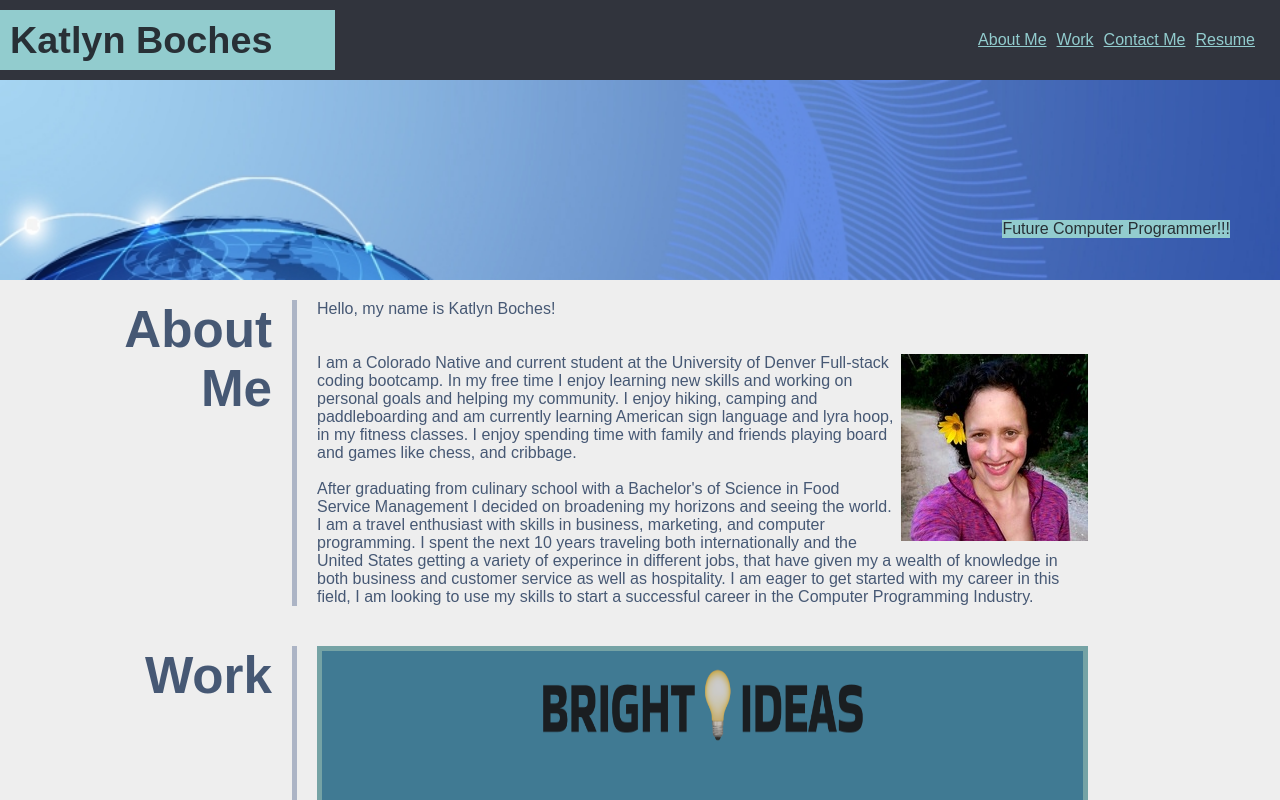
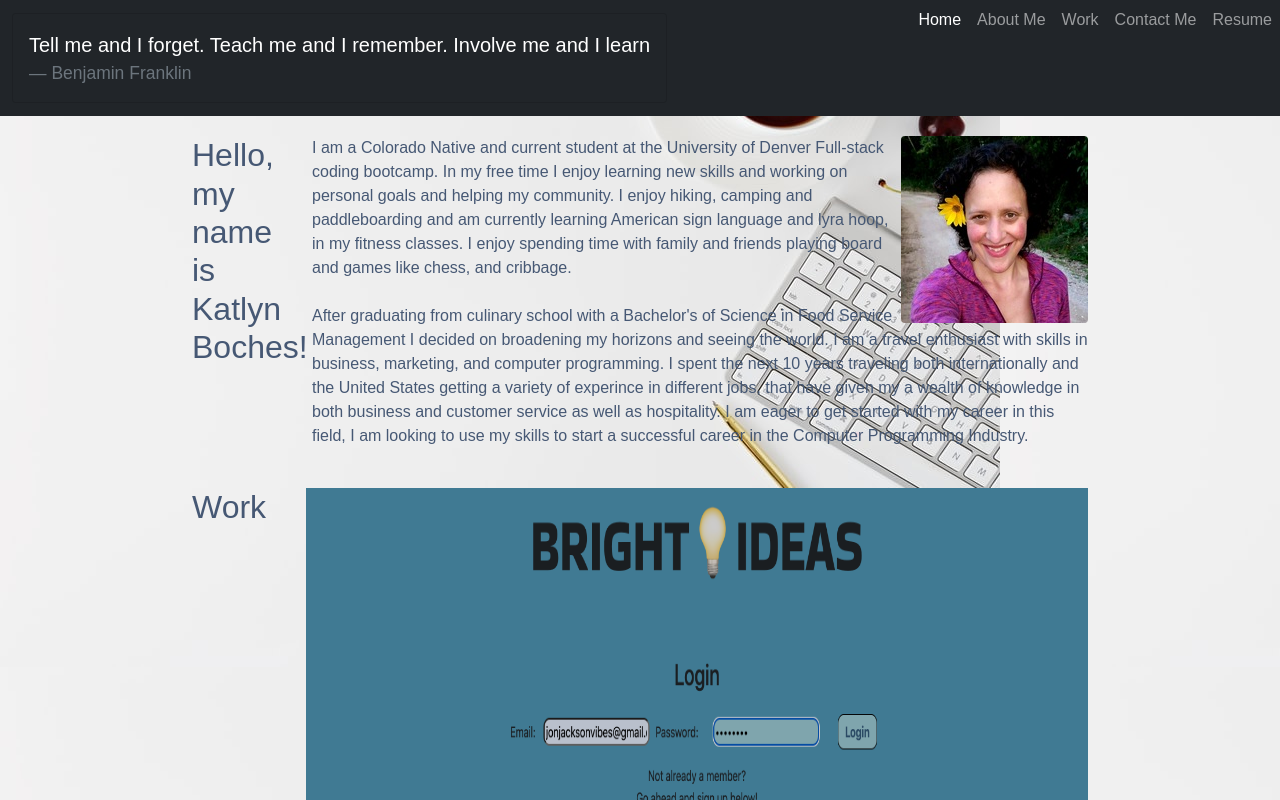
Before and after one commit to Katlyn627/Katlyn-Boches-Portfolio, a website: page index.html in a window 1280 px wide. Shown: the top 800 px of the page. Drawn offline with nearby package versions, Linux system fonts and the light colour scheme.

Commit message:
updated index and added bootstrap

```diff
--- a/assets/css/style.css
+++ b/assets/css/style.css
@@ -6,14 +6,13 @@
 }
 
 body {
+  background-image: url("../images/header-image.jpg");
   font-family:Arial, Helvetica, sans-serif;
-  background-color: #eee;
-  color: #283036;
 }
-/* Header Style Section */
-header {
+
+/* header {
   display: flex;
-  background-color: #31343d;
+  background-color: white;
   height: 80px;
   padding: 10px 20px 10px 0px;
 }
@@ -22,14 +21,11 @@ header .logo {
   display: flex;
   flex-wrap: wrap;
   align-content: center;
-  background-color: #92ccce;
+  background-color:whitesmoke;
   height: 100%;
   padding-right: 5%;
 }
-header .logo h1 {
-  font-size: 1cm;
-  margin-left: 10px;
-}
+header .logo
 header nav {
   display: flex;
   flex-wrap: wrap;
@@ -42,13 +38,15 @@ header nav {
 header nav a {
   color: #92ccce;
   margin: 5px;
-}
+} */
 
 /* Header Image Style */
+
+
 .main-image {
-  background-image: url("../images/header-image.png");
-  background-repeat: no-repeat;
-  position: relative;
+
+  background-repeat:space;
+  position:fixed;
   background-size: cover;
   height: 200px;
   width: 100%;
@@ -62,7 +60,7 @@ header nav a {
   justify-content: center;
   top: 140px;
   right: 50px;
-  background-color: #92ccce;
+  background-color: none;
 }
 
 /* Main Section Styling */
@@ -80,28 +78,28 @@ section {
 }
 
 section h1 {
-  display: flex;
+  display:block;
   flex-direction: column;
-  font-size: 4vw;
+  font-size:xx-large;
   width: 100px;
-  text-align: right;
-  align-items: flex-end;
+  text-align: left;
+  align-items: flex-start;
   padding-right: 20px;
 }
 
 section div {
   padding-left: 20px;
-  border-left: 5px solid #acb4c5;
+
 }
 
-/* About Me Section */
+
 #about-me div img {
-  float: right;
+  float: left ;
   margin-left: 5px;
   margin-bottom: 5px;
 }
 
-/* Mock Up Work Section */
+
 #work div {
   display: flex;
   flex-wrap: wrap;
@@ -115,7 +113,8 @@ section div {
 }
 
 .working-app {
-  width: 49%;
+  width:fit-content;
+  justify-content: space-between;
   margin-bottom: 10px;
   position: relative;
 }
@@ -125,7 +124,6 @@ section div {
 }
 
 .work-image {
-  border: 5px solid #92ccce;
   height: 80vh;
   width: 100%;
   filter: brightness(80%);
@@ -134,12 +132,11 @@ section div {
 .work-subtitle {
   position: absolute;
   left: 0;
-  bottom: 10%;
-  color: #465874;
-  background-color: #92ccce;
+  bottom: 15%;
+  color: black;
+  background-color: none;
   text-decoration: none;
   padding: 20px;
-  border-left: 5px solid #92ccce;
 }
 
 .work-subtitle h3 {
@@ -152,7 +149,7 @@ section div {
   width: 100%;
 }
 
-/* Contact Section */
+
 #contact-me div ul{
   display: flex;
   flex-wrap: wrap;
@@ -168,14 +165,14 @@ section div {
   padding: 5px;
   font-size: 20px;
   text-decoration: none;
-  border-bottom: 5px solid #283036;
+  border-bottom: 2px solid #283036;
 }
 
 #contact-me div a:hover {
   color: #92cbcd;
   background-color: #5d6e8a;
 }
-/* Added media style to adjust content properly */
+
 @media screen and (max-width:after) {
   header {
     flex-direction: column;
--- a/index.html
+++ b/index.html
@@ -1,38 +1,56 @@
 <!DOCTYPE html>
 <html lang="en-us">
 <!-- Created a header and linked my css style sheet to my HTML page -->
+
 <head>
   <meta charset="UTF-8" />
+
+  <link href="https://cdn.jsdelivr.net/npm/bootstrap@5.1.3/dist/css/bootstrap.min.css" rel="stylesheet"
+    integrity="sha384-1BmE4kWBq78iYhFldvKuhfTAU6auU8tT94WrHftjDbrCEXSU1oBoqyl2QvZ6jIW3" crossorigin="anonymous">
+
   <link rel="stylesheet" href="./assets/css/style.css" />
 
   <!-- Titled my portfolio page -->
   <title class="title">Katlyn's Portfolio</title>
-  </head>
-  <!-- Created the Main Body of my Header page -->
-  <body>
-    <header>
+
+
+
   <!-- Created my header and nav bar -->
-      <div class="logo"><h1>Katlyn Boches</h1></div>
-      <nav>
-        <a href="#about-me">About Me</a>
-        <a href="#work">Work</a>
-        <a href="#contact-me">Contact Me</a>
-        <a href="/Resume2021.html">Resume</a>
+  <nav class="navbar navbar-expand-sm navbar-dark bg-dark">
+    <div class="container">
+      <a class="navbar-brand">
+        <div class="card bg-dark text-white">
+            <div class="card-body">
+              <blockquote class="blockquote mb-0">
+                <p>Tell me and I forget. Teach me and I remember. Involve me and I learn</p>
+                <footer class="blockquote-footer">Benjamin Franklin</footer>
+              </blockquote>
+            </div>
+          </div>
+        </div>
+        <button class="navbar-toggler" type="button" data-bs-toggle="collapse" data-bs-target="#navbarNavDropdown"
+          aria-controls="navbarNavDropdown" aria-expanded="false" aria-label="Toggle navigation">
+          <span class="navbar-toggler-icon"></span>
+        </button>
+        <div class="collapse navbar-collapse" id="navbarNavAltMarkup">
+          <div class="navbar-nav position-absolute top-0 end-0">
+            <a class="nav-link active" aria-current="page" href="index.html">Home</a>
+            <a class="nav-link" href="#about-me">About Me</a>
+            <a class="nav-link" href="#work">Work</a>
+            <a class="nav-link" href="#contact-me">Contact Me</a>
+            <a class="nav-link"
+              href="https://drive.google.com/file/d/1g4xb6wjueWPvDEdE6GwCg4Dg6eZxRwu9/view?usp=sharing">Resume</a>
+          </div>
+        </div>
+    </div>
   </nav>
-    </header>
-    <!-- Input a main image below my nav bar and created a subtitle -->
-    <div class="main-image">
-      <div class="subtitle">Future Computer Programmer!!!</div>
-    </div>
-    <!-- Created my Main info and body section -->
   <main>
+
     <section id="about-me">
-        <h1>About Me</h1>
+      <h1> Hello, my name is Katlyn Boches!</h1>
       <!-- Wrote my about me section -->
       <div>
-          Hello, my name is Katlyn Boches! <br /><br /><br />
-          <!-- Included and current headshot and created an alt tag for it -->
-          <img src="./assets/images/headshot.jpg" alt="headshot" />
+        <img src="assets\images\headshot.jpg" class="rounded mx-100 d-block float-end" alt="header-image">
         I am a Colorado Native and current student at the University of Denver
         Full-stack coding bootcamp. In my free time I enjoy learning new
         skills and working on personal goals and helping my community. I enjoy
@@ -58,68 +76,37 @@
       <h1>Work</h1>
       <div>
         <!-- Edited div and images layout to make it easier to read -->
-          <a
-            class="work-main-class"
-            href="https://bright-ideas12.herokuapp.com/"
-            target="_blank">
+        <a class="work-main-class" href="https://bright-ideas12.herokuapp.com/" target="_blank">
           <!-- Added Image to Project section and alt tag -->
           <img class="work-image" src="assets\images\login-page.png" alt="recipe" />
           <div class="work-subtitle">
             <h3>Bright Ideas!!</h3>
           </div>
         </a>
-          <a
-            class="working-app"
-            href="https://homework11note-taker.herokuapp.com/"
-            target="_blank">
+        <a class="working-app" href="https://homework11note-taker.herokuapp.com/" target="_blank">
           <!-- Added Image to Project section and alt tag -->
-            <img
-              class="work-image"
-              src="assets\images\notetaker.png"
-              alt="fitnes-webpage"
-            />
+          <img class="work-image" src="assets\images\notetaker.png" alt="fitnes-webpage" />
           <div class="work-subtitle">
             <h3>Note Taker!</h3>
           </div>
         </a>
-          <a
-            class="working-app"
-            href="https://katlyn627.github.io/Weather-Dashboard/"
-            target="_blank">
+        <a class="working-app" href="https://katlyn627.github.io/Weather-Dashboard/" target="_blank">
           <!-- Added Image to Project section and alt tag -->
-            <img
-              class="work-image"
-              src="assets\images\weather.png"
-              alt="weather-dashboard"
-            />
+          <img class="work-image" src="assets\images\weather.png" alt="weather-dashboard" />
           <div class="work-subtitle">
             <h3>Weather Dashboard</h3>
           </div>
         </a>
-          <a
-            class="working-app"
-            href="https://github.com/Katlyn627/Coding-Quiz-Challenge"
-            target="_blank">
+        <a class="working-app" href="https://github.com/Katlyn627/Coding-Quiz-Challenge" target="_blank">
           <!-- Added Image to Project section and alt tag -->
-            <img
-              class="work-image"
-              src="assets\images\codequiz.png"
-              alt="coding-quiz"
-            />
+          <img class="work-image" src="assets\images\codequiz.png" alt="coding-quiz" />
           <div class="work-subtitle">
             <h3>Coding Quiz!</h3>
           </div>
         </a>
-          <a
-            class="working-app"
-            href="https://github.com/Katlyn627/README-Generator"
-            target="_blank">
+        <a class="working-app" href="https://github.com/Katlyn627/README-Generator" target="_blank">
           <!-- Added Image to Project section and alt tag -->
-            <img
-              class="work-image"
-              src="assets\images\readme.png"
-              alt="sort-deck-function"
-            />
+          <img class="work-image" src="assets\images\readme.png" alt="sort-deck-function" />
           <div class="work-subtitle">
             <h3>README Generator</h3>
           </div>
@@ -140,4 +127,5 @@
     </section>
   </main>
   </body>
+
 </html>
```
Also changed, not shown: assets/images/header-image.jpg (added), assets/images/header-image.png (deleted). Lines whose indentation alone changed are shown as unchanged.
